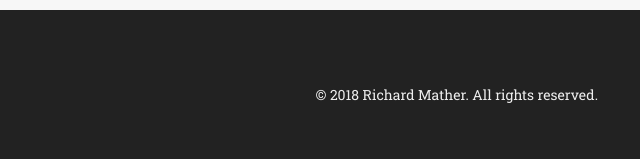
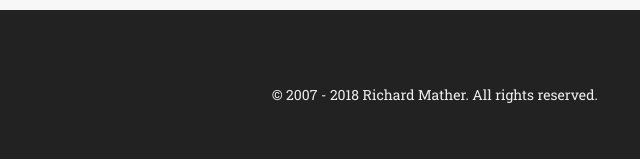
Before and after one commit to m80her/m80her.github.io, a plain HTML site: page index.html in a window 1280 px wide. Shown: the part 5962-6121 px from the top of the page, 612-1252 px from the left. Drawn offline with Linux system fonts and the light colour scheme.

Commit message:
footer updated with dynamic copyright

```diff
--- a/index.html
+++ b/index.html
@@ -1502,7 +1502,7 @@ _________________________________________________________ -->
                     <!-- /.6 -->
 
                     <div class="col-sm-6">
-                        <p>&copy; 2018 Richard Mather. All rights reserved.</p>
+                        <p>&copy; 2007 - <script type="text/javascript">var year = new Date();document.write(year.getFullYear());</script> Richard Mather. All rights reserved.</p>
                     </div>
 
                 </div>
```
